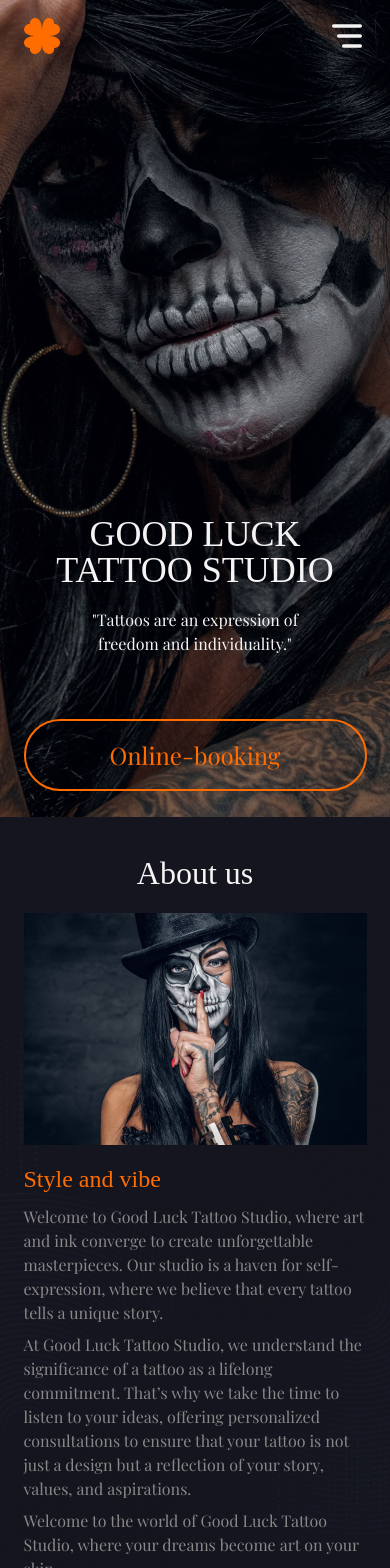
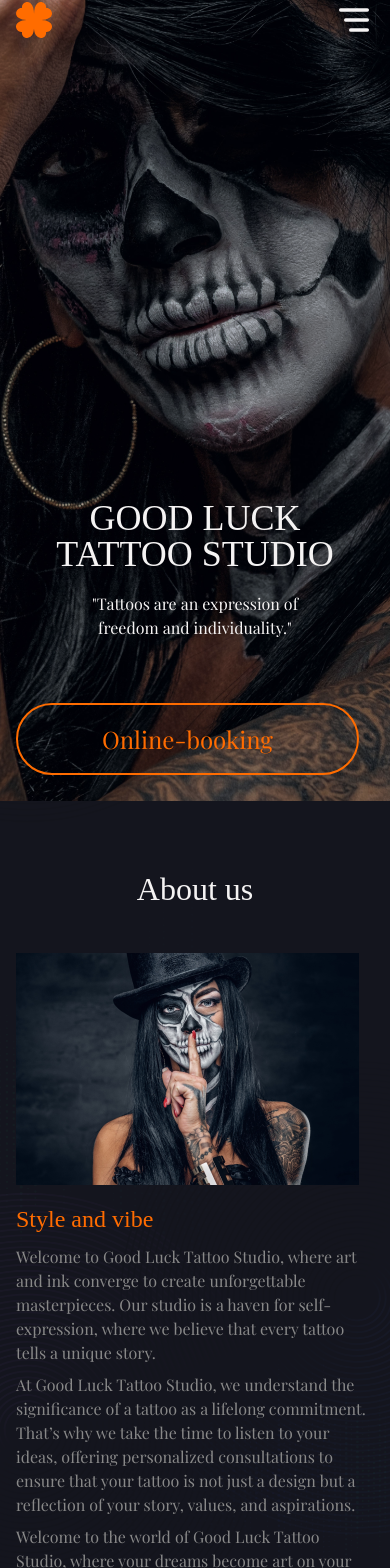
Before and after one commit to ViktorSvertoka/tattoo-studio, a Next.js app: page / in a window 390 px wide. Shown: the top 1568 px of the page. Built offline with nearby package versions, Linux system fonts and the light colour scheme; a web font is replaced by a local one.

Commit message:
Unify desktop section spacing

```diff
--- a/src/components/sections/About.tsx
+++ b/src/components/sections/About.tsx
@@ -5,13 +5,13 @@ const About = () => {
   return (
     <section
       id="about"
-      className="bg-bgAlpha xs:pt-[16px] sm:pt-[60px] lg:pt-[100px]"
+      className="section-shell bg-bgAlpha"
     >
       <div className="container">
-        <h2 className="text-white font-rye xs:text-[32px] sm:text-[48px] lg:text-[48px] xs:mb-[16px] sm:mb-[40px] lg:mb-[80px] text-center">
+        <h2 className="mb-10 text-center font-rye text-[32px] text-white sm:mb-12 sm:text-[48px] lg:mb-14">
           About us
         </h2>
-        <div className="flex xs:flex-col sm:flex-col lg:flex-row xs:pb-[8px] sm:pb-[60px] lg:pb-[100px]">
+        <div className="flex flex-col lg:flex-row">
           <ImageComponent />
           <div className="lg:w-[520px]">
             <h3 className="text-darkOrange font-rye xs:text-[24px] sm:text-[30px] lg:text-[30px]">
--- a/src/components/sections/Choose.tsx
+++ b/src/components/sections/Choose.tsx
@@ -7,9 +7,9 @@ const dataChoose = [
 
 const Choose = () => {
   return (
-    <section className="bg-black sm:pt-[60px] lg:pt-[100px] sm:pb-[60px] lg:pb-[100px]">
+    <section className="section-shell bg-black">
       <div className="container">
-        <h2 className="text-white font-rye xs:text-[32px] sm:text-[48px] lg:text-[48px] xs:mb-[32px] sm:mb-[40px] lg:mb-[73px] xs:text-center sm:text-center lg:text-center">
+        <h2 className="mb-10 text-center font-rye text-[32px] text-white sm:mb-12 sm:text-[48px] lg:mb-14">
           Why choose us
         </h2>
         <ul className="flex justify-center xs:flex-col sm:flex-row lg:flex-row gap-[24px]">
--- a/src/components/sections/Services.tsx
+++ b/src/components/sections/Services.tsx
@@ -3,13 +3,13 @@ import { dataServices } from '../../data/dataServices';
 
 const Services = () => {
   return (
-    <section className="bg-black sm:pt-[60px] lg:pt-[100px] sm:pb-[60px] lg:pb-[100px]">
+    <section className="section-shell bg-black">
       <div className="container">
-        <h2 className="text-white font-rye xs:text-[32px] sm:text-[48px] lg:text-[48px] xs:mb-[32px] sm:mb-[40px] lg:mb-[73px] xs:text-center sm:text-center lg:text-center">
+        <h2 className="mb-10 text-center font-rye text-[32px] text-white sm:mb-12 sm:text-[48px] lg:mb-14">
           What we do
         </h2>
-        <div className="">
-          <ul className="flex justify-center gap-[24px] xs:flex-col sm:flex-row lg:flex-row sm:flex-wrap">
+        <div>
+          <ul className="flex flex-col justify-center gap-6 sm:flex-row sm:flex-wrap">
             {dataServices.map(({ id, imageSrc, title, text }) => (
               <ServiceCard
                 key={id}
--- a/src/components/sections/Team.tsx
+++ b/src/components/sections/Team.tsx
@@ -4,10 +4,10 @@ const Team = () => {
   return (
     <section
       id="artists"
-      className="bg-bgAlpha xs:pt-[24px] sm:pt-[40px] lg:pt-[74px] sm:pb-[60px] lg:pb-[100px]"
+      className="section-shell bg-bgAlpha"
     >
       <div className="container">
-        <h2 className="text-white font-rye xs:text-[32px] sm:text-[48px] lg:text-[48px] xs:mb-[32px] sm:mb-[40px] lg:mb-[73px] xs:text-center sm:text-center lg:text-center">
+        <h2 className="mb-10 text-center font-rye text-[32px] text-white sm:mb-12 sm:text-[48px] lg:mb-14">
           Our artists
         </h2>
         <Slider />
--- a/src/styles/globals.css
+++ b/src/styles/globals.css
@@ -53,26 +53,24 @@ h6 {
   overflow-wrap: break-word;
 }
 
-@media screen and (min-width: 375px) {
-  .container {
-    width: 375px;
-    margin: 0 auto;
-    padding: 16px 16px 0 16px;
-  }
+.container {
+  width: min(calc(100% - 32px), 1376px);
+  margin-inline: auto;
 }
 
 @media screen and (min-width: 834px) {
   .container {
-    width: 834px;
-    margin: 0 auto;
-    padding: 0 32px;
+    width: min(calc(100% - 64px), 1376px);
   }
 }
 
+.section-shell {
+  padding-block: 64px;
+}
+
 @media screen and (min-width: 1440px) {
-  .container {
-    width: 1440px;
-    margin: 0 auto;
+  .section-shell {
+    padding-block: 80px;
   }
 }
 
```
